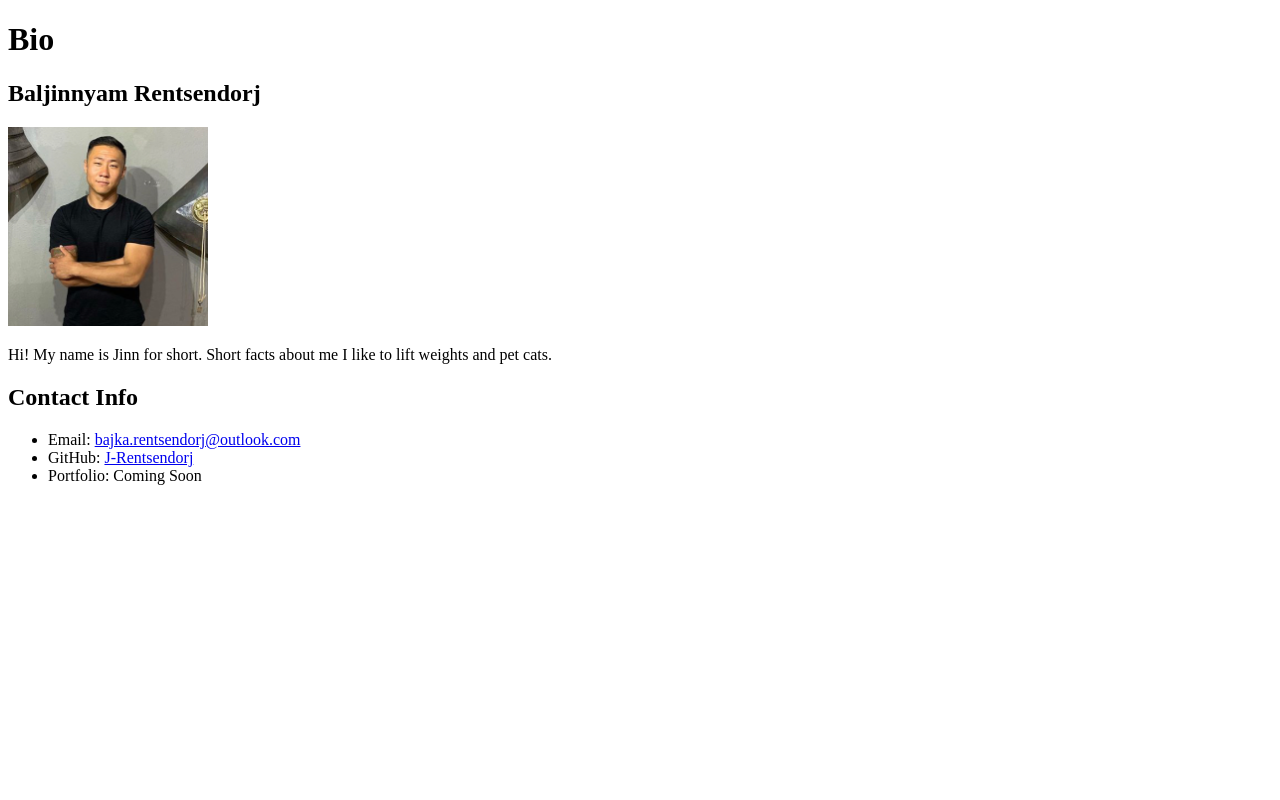
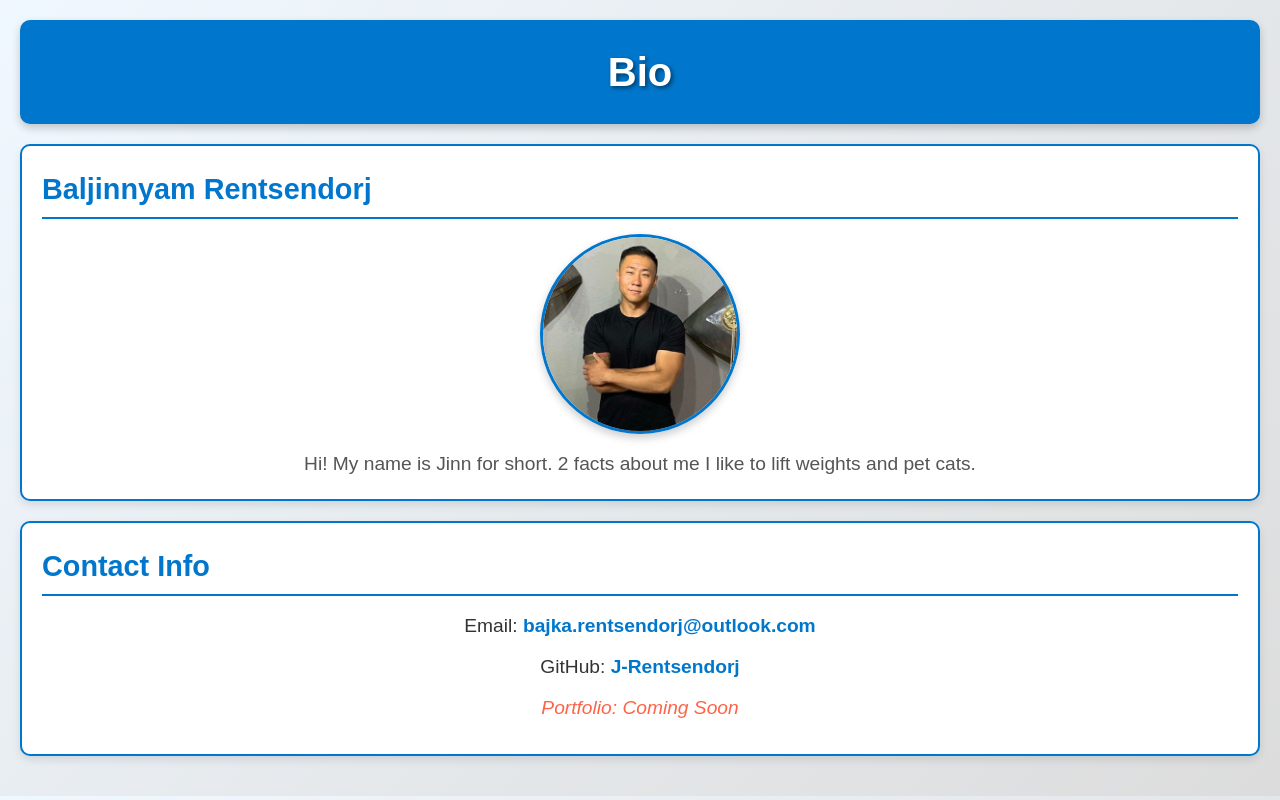
Before and after one commit to J-Rentsendorj/Jinn-Bio, a plain HTML site: page index.html in a window 1280 px wide. Drawn offline with Linux system fonts and the light colour scheme.

Commit message:
Added CSS Code

```diff
--- a/index.html
+++ b/index.html
@@ -4,6 +4,7 @@
     <meta charset="UTF-8">
     <meta name="viewport" content="width=device-width, initial-scale=1.0">
     <title>Student Bio</title>
+    <link rel="stylesheet" href="styles.css">
 </head>
 <body>
     <header>
@@ -12,7 +13,7 @@
     <section>
         <h2>Baljinnyam Rentsendorj</h2>
         <img src="profile.jpg" alt="Jin's profile picture" width="200">
-        <p>Hi! My name is Jinn for short. Short facts about me I like to lift weights and pet cats.</p>
+        <p>Hi! My name is Jinn for short. 2 facts about me I like to lift weights and pet cats.</p>
     </section>
     <section>
         <h2>Contact Info</h2>
--- /dev/null
+++ b/styles.css
@@ -0,0 +1,88 @@
+* {
+    margin: 0;
+    padding: 0;
+    box-sizing: border-box;
+}
+
+body {
+    font-family: Arial, sans-serif;
+    background: linear-gradient(135deg, #f0f8ff, #dcdcdc);
+    color: #333;
+    line-height: 1.6;
+    padding: 20px;
+}
+
+header {
+    background-color: #0077cc;
+    color: #fff;
+    text-align: center;
+    padding: 20px;
+    border-radius: 10px;
+    margin-bottom: 20px;
+    box-shadow: 0 4px 8px rgba(0, 0, 0, 0.2);
+}
+
+header h1 {
+    font-size: 2.5rem;
+    font-weight: bold;
+    text-shadow: 2px 2px 4px rgba(0, 0, 0, 0.5);
+}
+
+section {
+    background: #fff;
+    border: 2px solid #0077cc;
+    border-radius: 10px;
+    padding: 20px;
+    margin-bottom: 20px;
+    box-shadow: 0 4px 8px rgba(0, 0, 0, 0.1);
+}
+
+section h2 {
+    font-size: 1.8rem;
+    color: #0077cc;
+    border-bottom: 2px solid #0077cc;
+    padding-bottom: 5px;
+    margin-bottom: 15px;
+}
+
+img {
+    display: block;
+    margin: 0 auto 15px auto;
+    border-radius: 50%;
+    border: 3px solid #0077cc;
+    box-shadow: 0 4px 8px rgba(0, 0, 0, 0.2);
+}
+
+section p {
+    text-align: center;
+    font-size: 1.2rem;
+    color: #555;
+}
+
+ul {
+    list-style: none;
+    padding: 0;
+    text-align: center;
+}
+
+ul li {
+    font-size: 1.2rem;
+    margin: 10px 0;
+}
+
+a {
+    color: #0077cc;
+    text-decoration: none;
+    font-weight: bold;
+    transition: color 0.3s, text-shadow 0.3s;
+}
+
+a:hover {
+    color: #005fa3;
+    text-shadow: 0 0 5px rgba(0, 87, 171, 0.7);
+}
+
+ul li:last-child {
+    font-style: italic;
+    color: #ff6347;
+}
```
